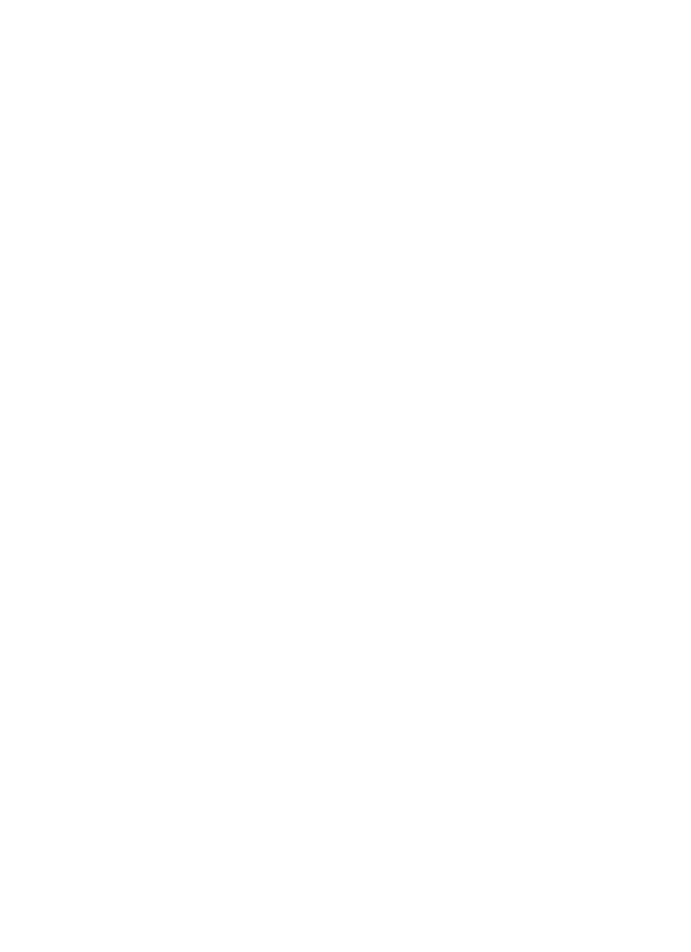
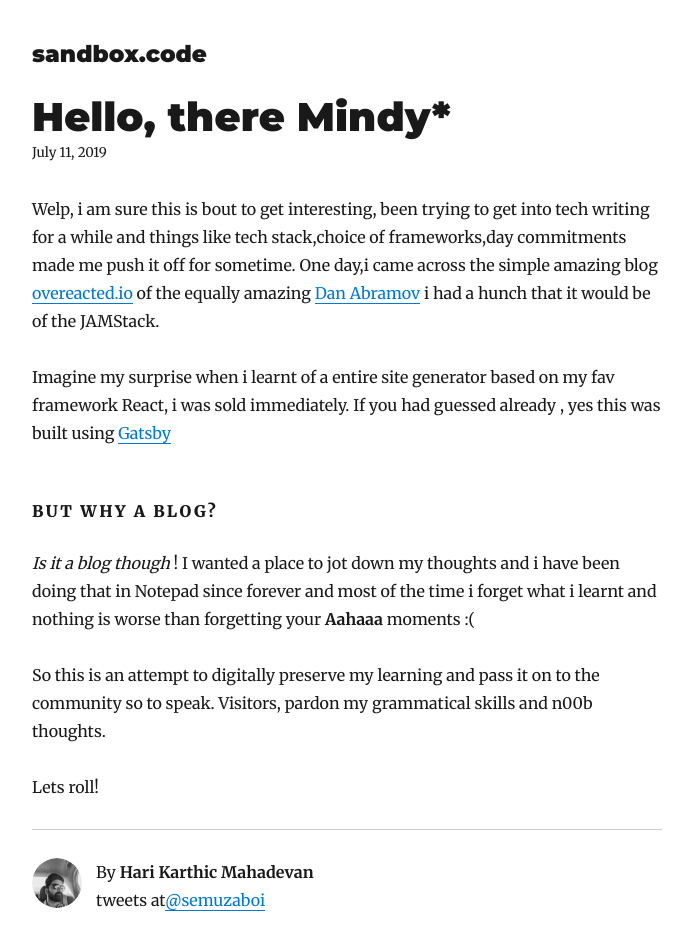
Before and after one commit to hariKarthic/hariKarthic.github.io, a Gatsby site: page /first/ in a window 1280 px wide. Before the commit this address had no page. Shown: the top 952 px of the page, without its empty margins (293-984 px from the left). Before the commit the page ends 800 px from the top, so only its background shows below. Built offline with nearby package versions, Linux system fonts and the light colour scheme; Gatsby itself is replaced by a stand-in of ours; some packages are replaced by stand-ins of ours.

Commit message:
feat: update from static site to Gatsby***

```diff
--- /dev/null
+++ b/content/blog/first/index.md
@@ -0,0 +1,18 @@
+---
+title: Hello, there Mindy*
+date: "2019-07-11T06:15:26.328Z"
+description: This is a custom description for SEO and Open Graph purposes, rather than the default generated excerpt. Simply add a description field to the frontmatter.
+---
+
+Welp, i am sure this is bout to get interesting, been trying to get into tech writing for a while and things like tech stack,choice of frameworks,day commitments made me push it off for sometime.
+One day,i came across the simple amazing blog [overeacted.io](https://overreacted.io/) of the equally amazing [Dan Abramov](https://twitter.com/dan_abramov) i had a hunch that it would be of the JAMStack.
+
+Imagine my surprise when i learnt of a entire site generator  based on my fav framework React, i was sold immediately. If you had guessed already , yes this was built using [Gatsby](https://www.gatsbyjs.org/)
+
+#### But why a blog?
+
+_Is it a blog though_ ! I wanted a place to jot down my thoughts and i have been doing that in Notepad since forever  and most of the time i forget what i learnt and nothing is worse than forgetting your **Aahaaa** moments :(
+
+So this is an attempt to digitally preserve my learning and pass it on to the community so to speak. Visitors, pardon my grammatical skills and n00b thoughts.
+
+Lets roll!
--- a/gatsby-config.js
+++ b/gatsby-config.js
@@ -1,11 +1,11 @@
 module.exports = {
   siteMetadata: {
-    title: `Gatsby Starter Blog`,
-    author: `Kyle Mathews`,
-    description: `A starter blog demonstrating what Gatsby can do.`,
+    title: `sandbox.code`,
+    author: `Hari Karthic Mahadevan`,
+    description: `A starter blog what hari learns over time.`,
     siteUrl: `https://gatsby-starter-blog-demo.netlify.com/`,
     social: {
-      twitter: `kylemathews`,
+      twitter: `semuzaboi`,
     },
   },
   plugins: [
@@ -47,12 +47,6 @@ module.exports = {
     },
     `gatsby-transformer-sharp`,
     `gatsby-plugin-sharp`,
-    {
-      resolve: `gatsby-plugin-google-analytics`,
-      options: {
-        //trackingId: `ADD YOUR TRACKING ID HERE`,
-      },
-    },
     `gatsby-plugin-feed`,
     {
       resolve: `gatsby-plugin-manifest`,
--- a/src/components/bio.js
+++ b/src/components/bio.js
@@ -14,7 +14,7 @@ import { rhythm } from "../utils/typography"
 const Bio = () => {
   const data = useStaticQuery(graphql`
     query BioQuery {
-      avatar: file(absolutePath: { regex: "/profile-pic.jpg/" }) {
+      avatar: file(absolutePath: { regex: "/potrait-min.jpg/" }) {
         childImageSharp {
           fixed(width: 50, height: 50) {
             ...GatsbyImageSharpFixed
@@ -53,14 +53,14 @@ const Bio = () => {
           borderRadius: `50%`,
         }}
       />
-      <p>
-        Written by <strong>{author}</strong> who lives and works in San
-        Francisco building useful things.
-        {` `}
+      <div>
+        By <strong>{author}</strong>
+        <p>tweets at
         <a href={`https://twitter.com/${social.twitter}`}>
-          You should follow him on Twitter
+          @{social.twitter}
         </a>
-      </p>
+        </p>
+      </div>
     </div>
   )
 }
```
Also changed, not shown: package.json (+12 -12 lines), content/assets/potrait-min.jpg (added), content/blog/hello-world/salty_egg.jpg (deleted), 1 other file.
